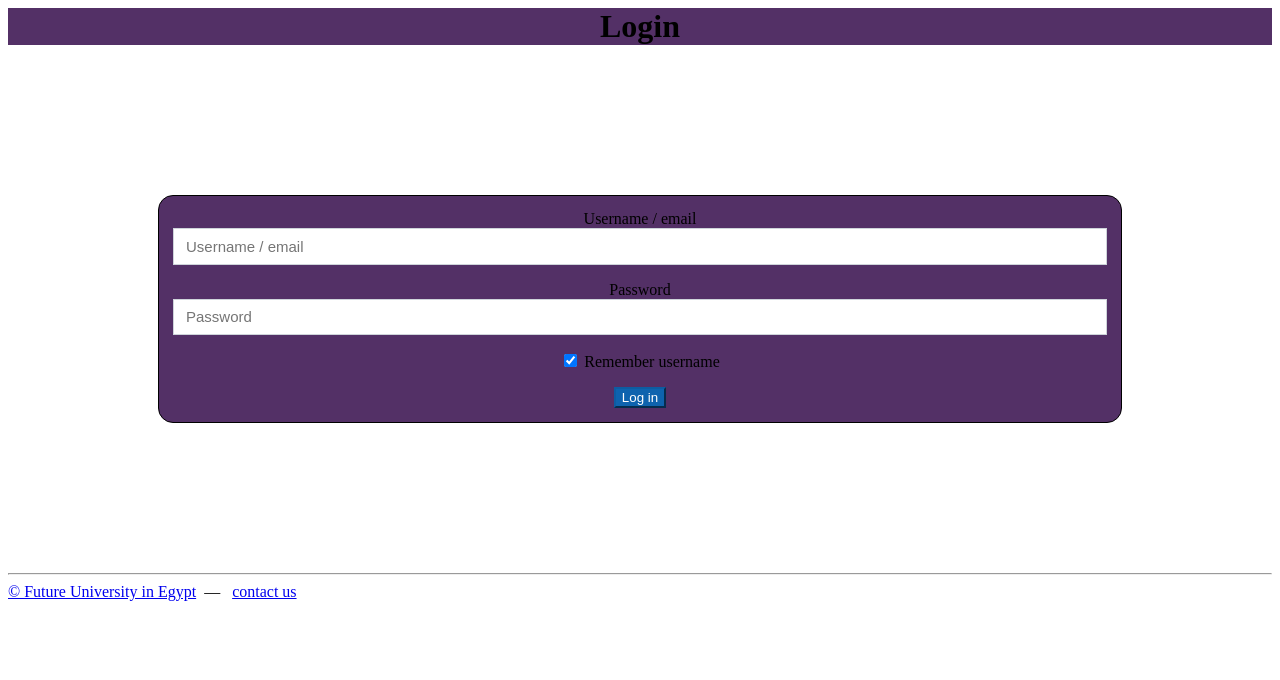
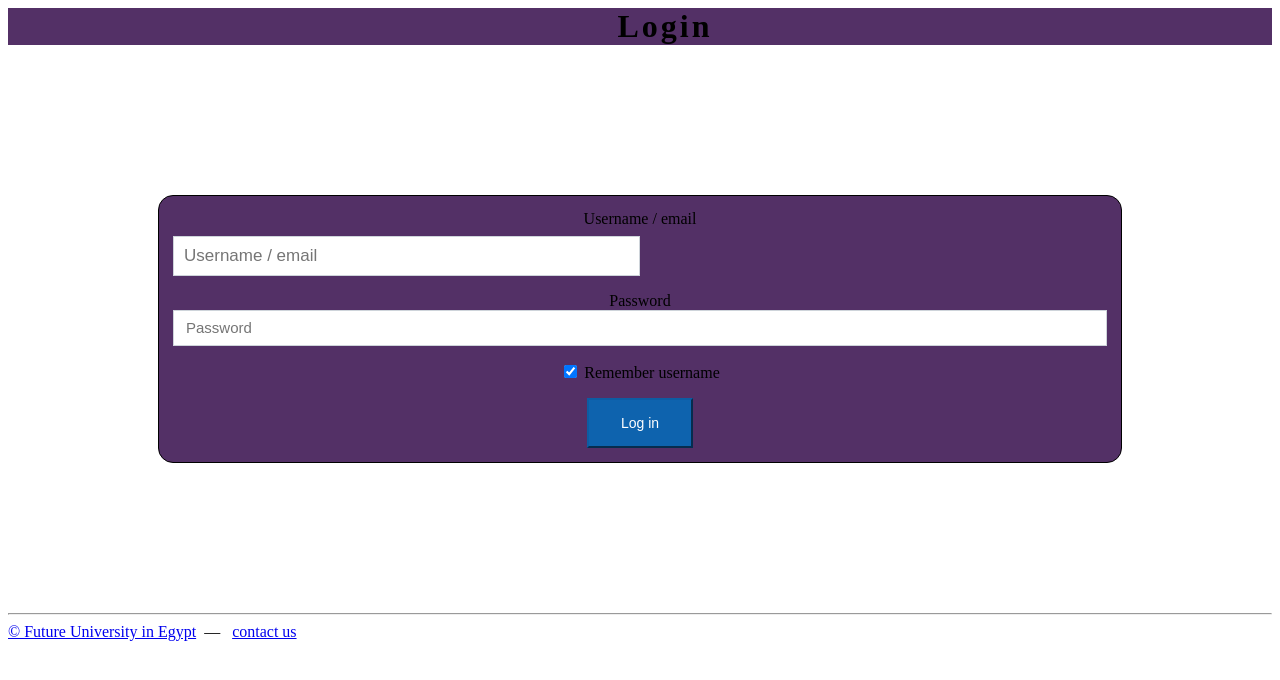
Before and after one commit to 20193663/DM324-a1.3, a plain HTML site: page login.html in a window 1280 px wide. Drawn offline with Linux system fonts and the light colour scheme.

Commit message:
Update style.css

```diff
--- a/style.css
+++ b/style.css
@@ -102,8 +102,27 @@ form {
     background-color: #0e63ae;
     border-color: #0d5ca2;
     overflow: visible;
+    border:2;
+    padding: 15px 32px;
+    font-size:14px;
+    display: inline-block;
 
 }
 fieldset{
     margin: 20px;
 }
+
+input[type=text],[type=email],[type=tel],[type=date],select,textarea{
+    width: 50%;
+    padding: 6px 10px;
+    margin: 8px 0px;
+    box-sizing: border-box;
+    font-size: 17px;
+
+}
+p{
+    font-family: 'Times New Roman', Times, serif;
+    letter-spacing: 3px;
+    text-indent: 50px;
+    text-align: justify;
+}
```
